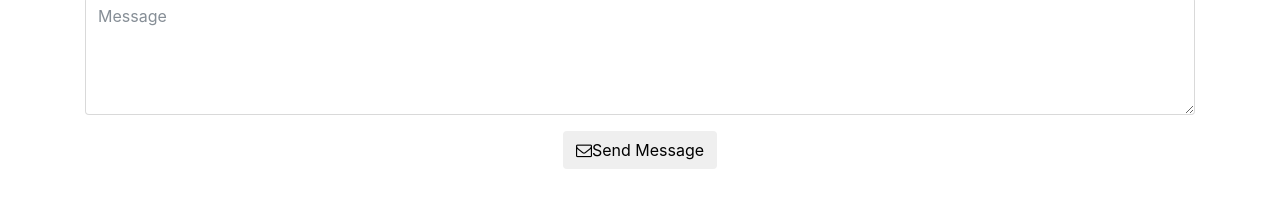
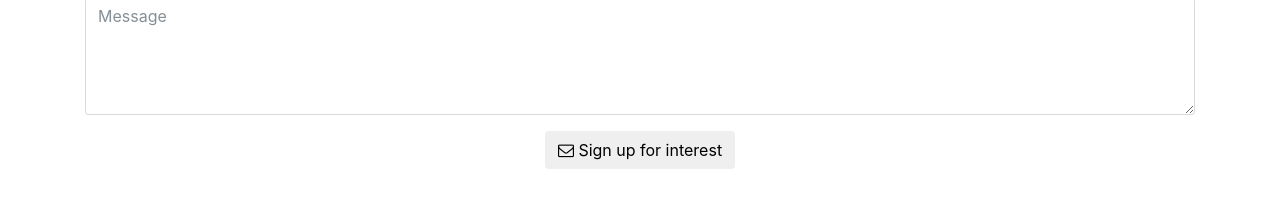
Before and after one commit to nextevent/NextEvent.github.io, a website with bundled scripts: page index.html in a window 1280 px wide. Shown: the part 1858-2079 px from the top of the page. Built offline with nearby package versions, Linux system fonts and the light colour scheme.

Commit message:
Update button text

```diff
--- a/index.html
+++ b/index.html
@@ -118,7 +118,7 @@
                     </div>
 
                     <div class="col-sm-12 text-center">
-                        <button type="submit" class="btn btn-template-main"><i class="fa fa-envelope-o"></i>Send Message</button>
+                        <button type="submit" class="btn btn-template-main"><i class="fa fa-envelope-o"></i> Sign up for interest</button>
 
                     </div>
                 </div>
```
